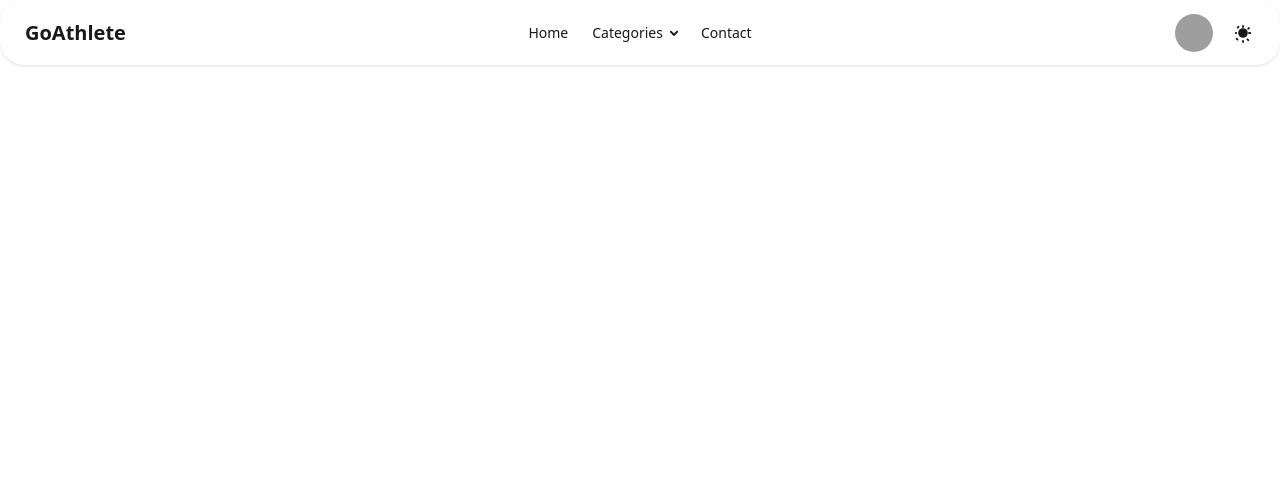
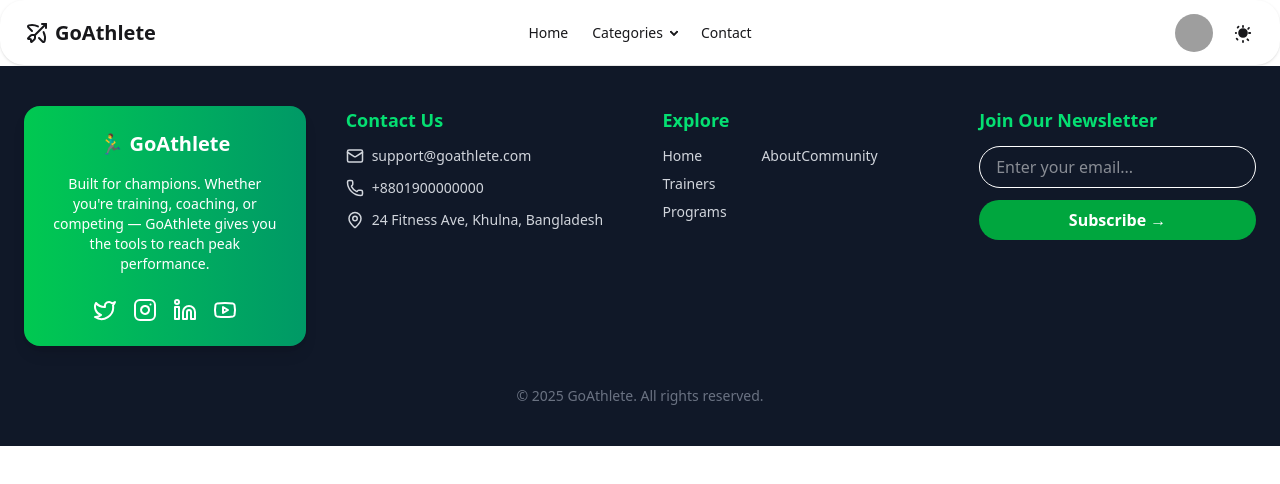
Before and after one commit to Sumyta-Bentey-Habib/GoAthlete-, a React (Vite) app: page / in a window 1280 px wide. Shown: the top 484 px of the page. Built offline with nearby package versions, Linux system fonts and the light colour scheme; grey boxes are pictures that could not be loaded.

Commit message:
footer added

```diff
--- a/index.html
+++ b/index.html
@@ -2,7 +2,7 @@
 <html  data-theme="light" lang="en">
   <head>
     <meta charset="UTF-8" />
-    <link rel="icon" type="image/svg+xml" href="/vite.svg" />
+    <link rel="icon" type="image/svg+xml" href="../src/assets/favicon/bow-arrow.png" />
     <meta name="viewport" content="width=device-width, initial-scale=1.0" />
     <title>GoAthlete</title>
   </head>
--- a/package.json
+++ b/package.json
@@ -11,9 +11,11 @@
   },
   "dependencies": {
     "@tailwindcss/vite": "^4.1.8",
+    "lucide-react": "^0.513.0",
     "react": "^19.1.0",
     "react-dom": "^19.1.0",
-    "react-router": "^7.6.2"
+    "react-router": "^7.6.2",
+    "react-router-dom": "^7.6.2"
   },
   "devDependencies": {
     "@eslint/js": "^9.25.0",
--- /dev/null
+++ b/src/components/Footer.jsx
@@ -0,0 +1,99 @@
+import React from "react";
+import {
+  Twitter,
+  Instagram,
+  Linkedin,
+  Youtube,
+  Mail,
+  Phone,
+  MapPin,
+} from "lucide-react";
+import { NavLink } from "react-router-dom";
+
+const Footer = () => {
+  return (
+    <footer className="py-10 px-6 border-t bg-gray-900 text-white">
+      <div className="max-w-7xl mx-auto flex flex-col md:flex-row gap-10 justify-between">
+        <div className="bg-gradient-to-r from-green-500 to-emerald-600 text-white p-6 rounded-2xl w-full md:w-1/4 text-center flex flex-col items-center justify-between gap-4 shadow-lg">
+          <h2 className="text-xl font-bold">🏃‍♂️ GoAthlete</h2>
+          <p className="text-sm">
+            Built for champions. Whether you're training, coaching, or competing
+            — GoAthlete gives you the tools to reach peak performance.
+          </p>
+          <div className="flex gap-4 text-xl mt-2">
+            <Twitter className="hover:text-gray-300 cursor-pointer" />
+            <Instagram className="hover:text-gray-300 cursor-pointer" />
+            <Linkedin className="hover:text-gray-300 cursor-pointer" />
+            <Youtube className="hover:text-gray-300 cursor-pointer" />
+          </div>
+        </div>
+        <div className="w-full md:w-1/4">
+          <h3 className="text-lg font-semibold mb-3 text-green-400">
+            Contact Us
+          </h3>
+          <ul className="space-y-3 text-sm text-gray-300">
+            <li className="flex items-center gap-2">
+              <Mail size={18} /> support@goathlete.com
+            </li>
+            <li className="flex items-center gap-2">
+              <Phone size={18} /> +8801900000000
+            </li>
+            <li className="flex items-center gap-2">
+              <MapPin size={18} /> 24 Fitness Ave, Khulna, Bangladesh
+            </li>
+          </ul>
+        </div>
+        <div className="w-full md:w-1/4 flex flex-wrap gap-8">
+          <div>
+            <h3 className="text-lg font-semibold mb-3 text-green-400">
+              Explore
+            </h3>
+            <ul className="space-y-2 text-sm text-gray-300 flex flex-col">
+              <NavLink to="/" className="hover:text-green-300">
+                Home
+              </NavLink>
+              <NavLink to="/trainers" className="hover:text-green-300">
+                Trainers
+              </NavLink>
+              <NavLink to="/programs" className="hover:text-green-300">
+                Programs
+              </NavLink>
+            </ul>
+          </div>
+          <div>
+            <h3 className="text-lg font-semibold mb-3 invisible md:visible">
+              &nbsp;
+            </h3>
+            <ul className="space-y-2 text-sm text-gray-300">
+              <NavLink to="/about" className="hover:text-green-300">
+                About
+              </NavLink>
+              <NavLink to="/community" className="hover:text-green-300">
+                Community
+              </NavLink>
+            </ul>
+          </div>
+        </div>
+        <div className="w-full md:w-1/4">
+          <h3 className="text-lg font-semibold mb-3 text-green-400">
+            Join Our Newsletter
+          </h3>
+          <input
+            type="email"
+            placeholder="Enter your email..."
+            className="w-full px-4 py-2 mb-3 border rounded-full outline-none text-white"
+          />
+          <button className="bg-green-600 hover:bg-green-700 text-white font-semibold py-2 px-6 rounded-full w-full">
+            Subscribe →
+          </button>
+        </div>
+      </div>
+
+      <div className="text-center text-sm text-gray-500 mt-10">
+        © {new Date().getFullYear()} GoAthlete. All rights reserved.
+      </div>
+    </footer>
+  );
+};
+
+export default Footer;
--- a/src/components/NavBar.jsx
+++ b/src/components/NavBar.jsx
@@ -1,3 +1,4 @@
+import { BowArrow } from "lucide-react";
 import React, { useEffect, useState } from "react";
 
 const NavBar = () => {
@@ -58,7 +59,7 @@ const NavBar = () => {
           </ul>
         </div>
 
-        <a className="btn btn-ghost text-xl">GoAthlete</a>
+        <a className="btn btn-ghost text-xl"> <BowArrow />GoAthlete</a>
       </div>
 
       <div className="navbar-center hidden lg:flex">
--- a/src/layouts/HomeLayout.jsx
+++ b/src/layouts/HomeLayout.jsx
@@ -1,12 +1,14 @@
 import React from 'react';
 import NavBar from '../components/NavBar';
 import { Outlet } from 'react-router';
+import Footer from '../components/Footer';
 
 const HomeLayout = () => {
     return (
         <div>
            <NavBar></NavBar>
            <Outlet></Outlet>
+           <Footer></Footer>
         </div>
     );
 };
```
Also changed, not shown: src/assets/favicon/bow-arrow.png (added), 1 other file (tests, documents, lock files or other folders).
